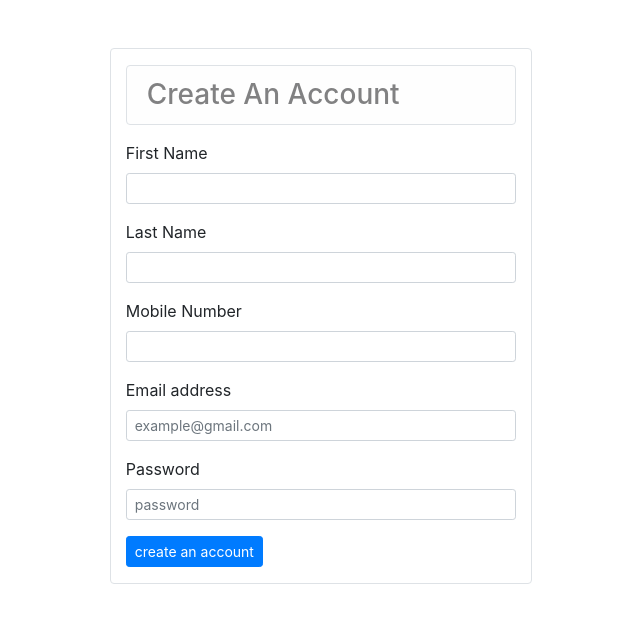
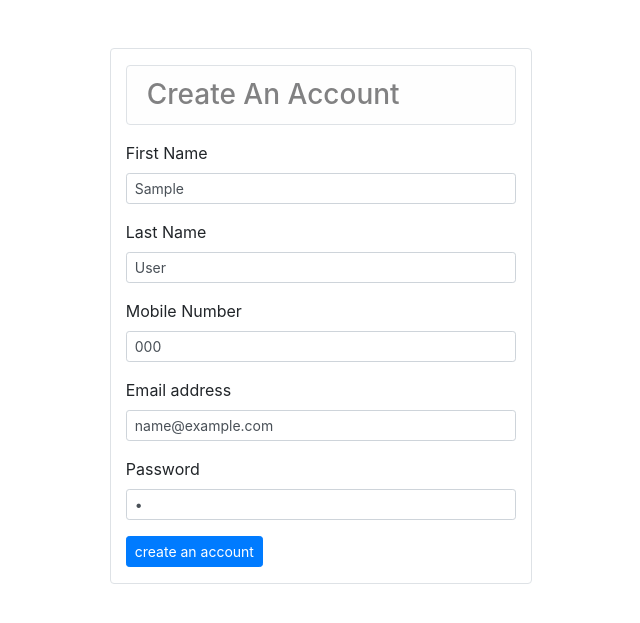
Before and after one commit to harsh-u/my_cart, a Django app: template msc/shop/templates/shop/signup.html in a window 1280 px wide. Shown: the part 56-679 px from the top of the page, without its empty margins (319-959 px from the left). Run offline with Django 3.2, Linux system fonts and the light colour scheme; the template is opened without the code that fills it: most values are stand-ins (such as "Sample title", 1, 10 or a date in 2020); some libraries are stand-ins or nearby versions.

Commit message:
Added user

```diff
--- a/msc/shop/templates/shop/signup.html
+++ b/msc/shop/templates/shop/signup.html
@@ -14,33 +14,33 @@
 
                  <!-- first name-->
                   <div class="form-group">
-                    <label for="" class="form-label">First Name</label>
-                    <input type="text" class="form-control form-control-sm" id="" placeholder=""/>
+                    <label for="first_name" class="form-label">First Name</label>
+                    <input type="text" class="form-control form-control-sm" id="first_name"  name="first_name" value="{{ first_name }}"placeholder=""/>
                   </div>
                     <!--last name-->
                   <div class="mb-3 ">
                     <label for="" class="form-label">Last Name</label>
-                    <input type="text" class="form-control form-control-sm" id="" placeholder="">
+                    <input type="text" class="form-control form-control-sm" id="last_name" name="last_name" value="{{ last_name }}" placeholder="">
                   </div>
 
                     <!-- mobile no. -->
                     <div class="mb-3 ">
                     <label for="" class="form-label">Mobile Number</label>
-                    <input type="text" class="form-control form-control-sm" id="" placeholder="">
+                    <input type="text" class="form-control form-control-sm" id="mobile" name="mobile" value="{{ mobile }}"  placeholder="">
                   </div>
 
 
                     <!-- email-->
                   <div class="mb-3 ">
                     <label for="exampleInputEmail1" class="form-label">Email address</label>
-                    <input type="email" class="form-control form-control-sm" id="exampleInputEmail1" placeholder="example@gmail.com" aria-describedby="emailHelp">
+                    <input type="email" class="form-control form-control-sm" id="email" name="email" value="{{ email }}" placeholder="example@gmail.com" aria-describedby="emailHelp">
                   </div>
 
 
                     <!-- password-->
                     <div class="mb-3">
                         <label for="exampleInputPassword1" class="form-label">Password</label>
-                        <input type="password" class="form-control form-control-sm" id="exampleInputPassword1" placeholder="password">
+                        <input type="password" class="form-control form-control-sm" id="password" name="password" value="{{ password }}"  placeholder="password">
                      </div>
 
                     <div>
```
Also changed, not shown: msc/shop/views.py (+17 -2 lines), msc/db.sqlite3.
